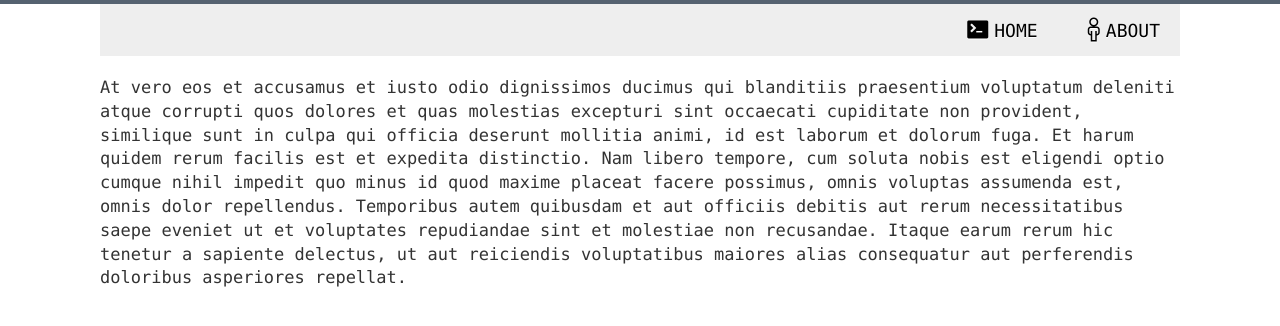
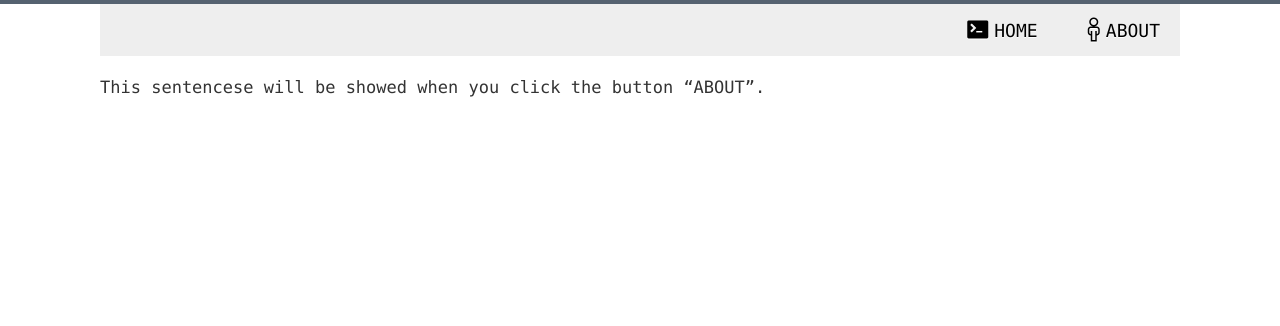
Before and after one commit to 20180525/20180525.github.io, a Jekyll site: the page built from about.md, in a window 1280 px wide. Shown: the top 326 px of the page. Built offline with Jekyll 4.4.1, drawn with Linux system fonts in a browser that asks for light colours.

Commit message:
about_config

```diff
--- a/_config.yml
+++ b/_config.yml
@@ -3,8 +3,7 @@ description: >
     A simple jekyll theme aimed at programmers who like clean interface to write posts
     and show off some code.
 about: >
-    At vero eos et accusamus et iusto odio dignissimos ducimus qui blanditiis praesentium voluptatum deleniti atque corrupti quos dolores et quas molestias excepturi sint occaecati cupiditate non provident, similique sunt in culpa qui officia deserunt mollitia animi, id est laborum et dolorum fuga. Et harum quidem rerum facilis est et expedita distinctio. Nam libero tempore, cum soluta nobis est eligendi optio cumque nihil impedit quo minus id quod maxime placeat facere possimus, omnis voluptas assumenda est, omnis dolor repellendus. Temporibus autem quibusdam et aut officiis debitis aut rerum necessitatibus saepe eveniet ut et voluptates repudiandae sint et molestiae non recusandae. Itaque earum rerum hic tenetur a sapiente delectus, ut aut reiciendis voluptatibus maiores alias consequatur aut perferendis doloribus asperiores repellat.
-
+    This sentencese will be showed when you click the button "ABOUT".
 
 url: ""
 baseurl: ""
```
